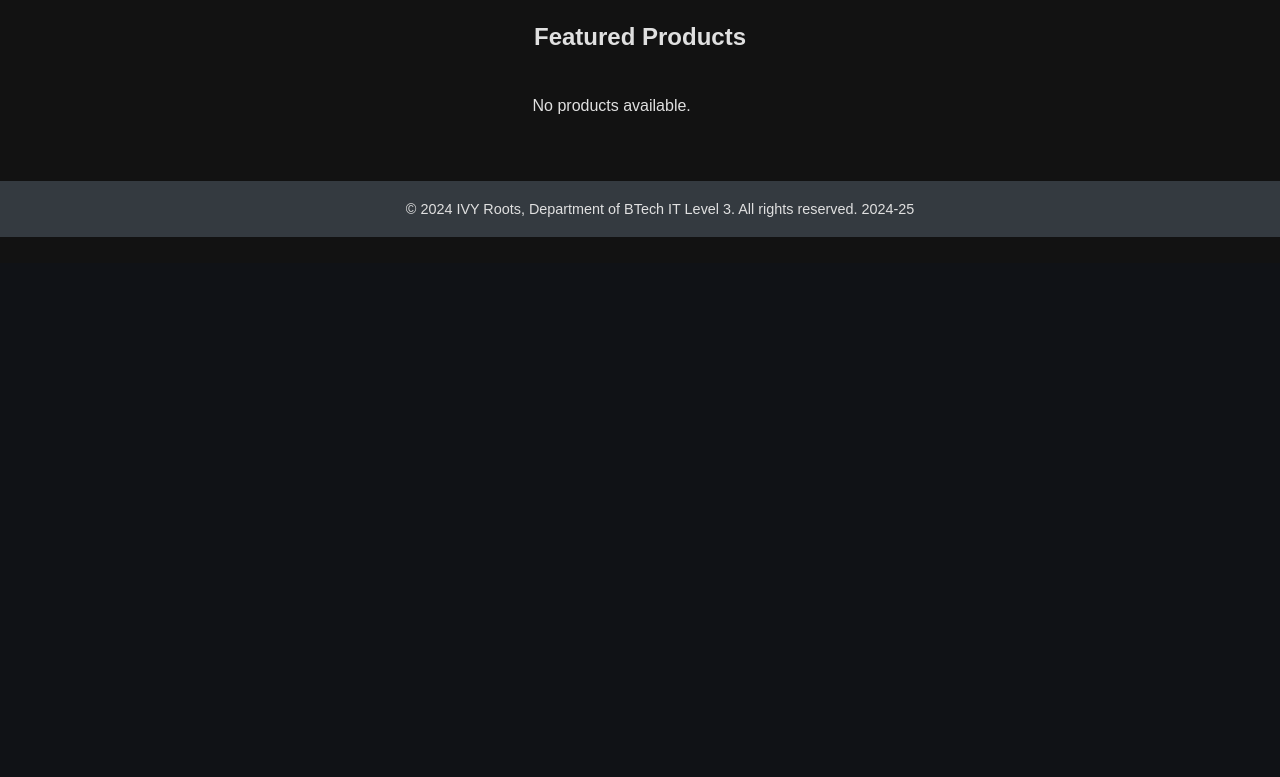
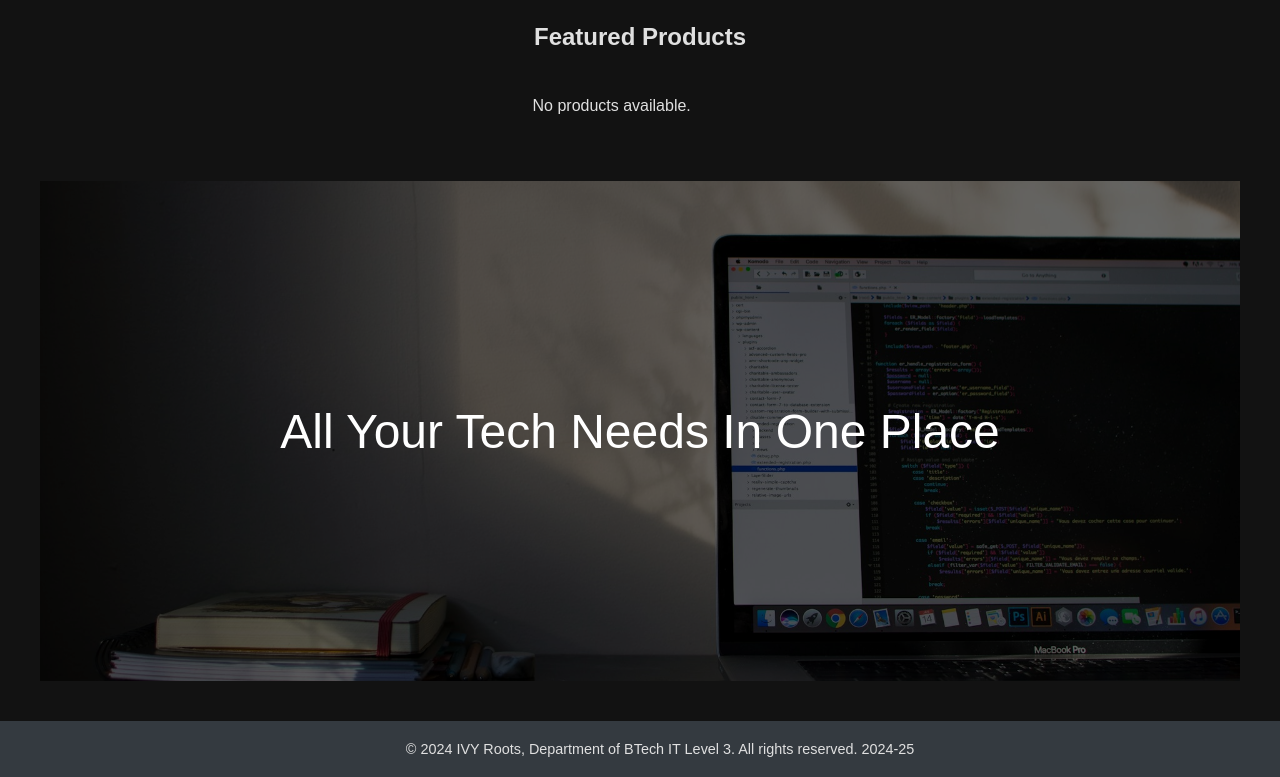
Before and after one commit to AlyanAkram/IvyEcomProject, a PHP site: page / in a window 1280 px wide. Shown: the part 537-1314 px from the top of the page. Before the commit the page ends 774 px from the top, so only its background shows below. Run offline with PHP 8.4, Linux system fonts and the light colour scheme; data that the repository does not hold is empty.

Commit message:
added second banner

```diff
--- a/index.css
+++ b/index.css
@@ -43,6 +43,19 @@
   color: white; /* White text color for hero heading */
   z-index: 1; /* Ensure the text is above the overlay */
 }
+/* New hero image2 styles */
+.hero-image2 {
+  width: 100%;
+  height: 100%;
+  background-image: url("images/hero-image2.jpg"); /* Change to your second hero image */
+  background-size: cover;
+  background-position: center;
+  transition: transform 0.5s;
+}
+
+.hero-banner:hover .hero-image2 {
+  transform: scale(1.15); /* Scale down slightly on hover */
+}
 
 /* Main Content Styles */
 main {
@@ -60,6 +73,7 @@ h2 {
 /* Product Slider Styles */
 .product-slider {
   padding: 10px 20px; /* Add padding to the slider */
+  padding-bottom: 50px;
   max-width: 900px; /* Set a maximum width for the slider */
   margin: auto; /* Center the slider */
 }
--- a/index.php
+++ b/index.php
@@ -59,6 +59,14 @@ include 'db.php';
         }
         ?>
     </div>
+
+    <!-- Second Hero Section -->
+    <div class="hero-banner">
+        <div class="hero-image2"></div> <!-- Div for background image -->
+        <div class="hero-overlay"> <!-- Dark overlay -->
+        <a href="products.php" class='slogan'>All Your Tech Needs In One Place</a>
+        </div>
+    </div>
 </main>
 
 <?php include 'footer.php'; ?>
```
Also changed, not shown: images/hero-image2.jpg (added).
